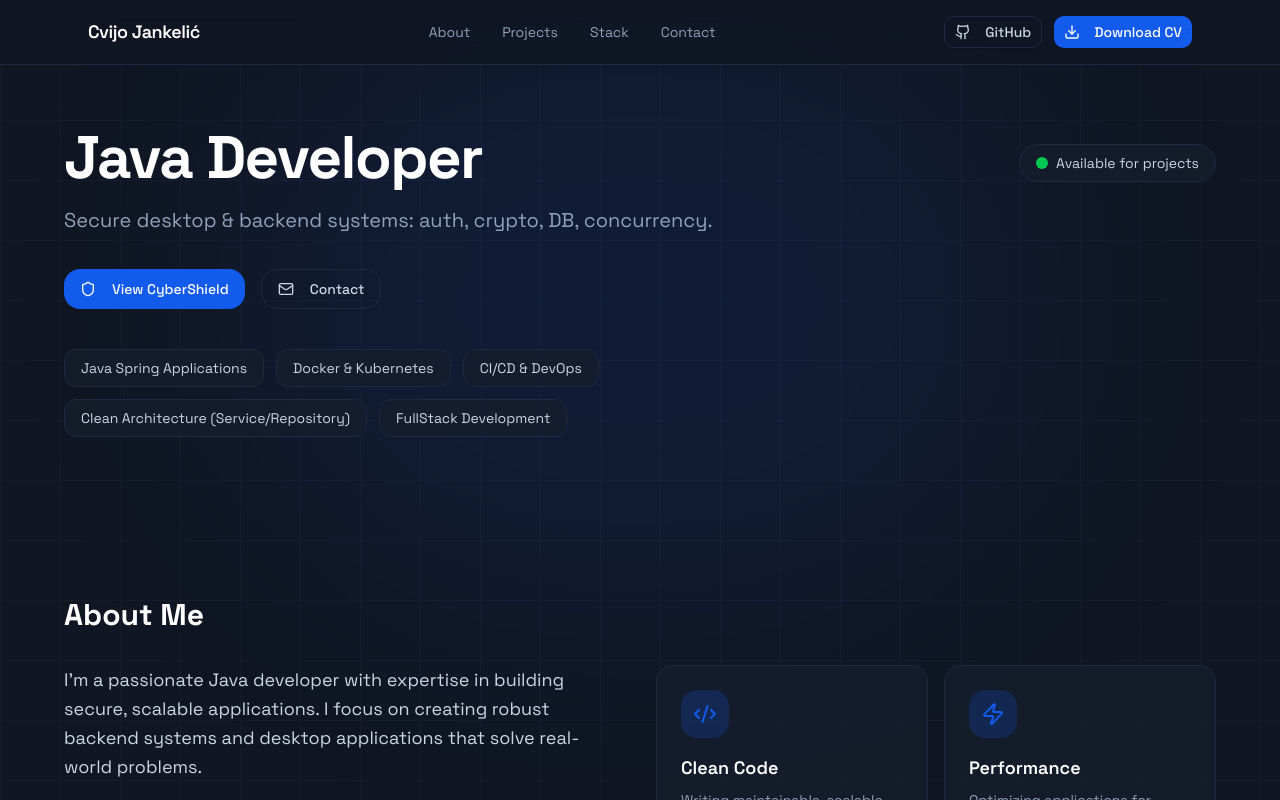
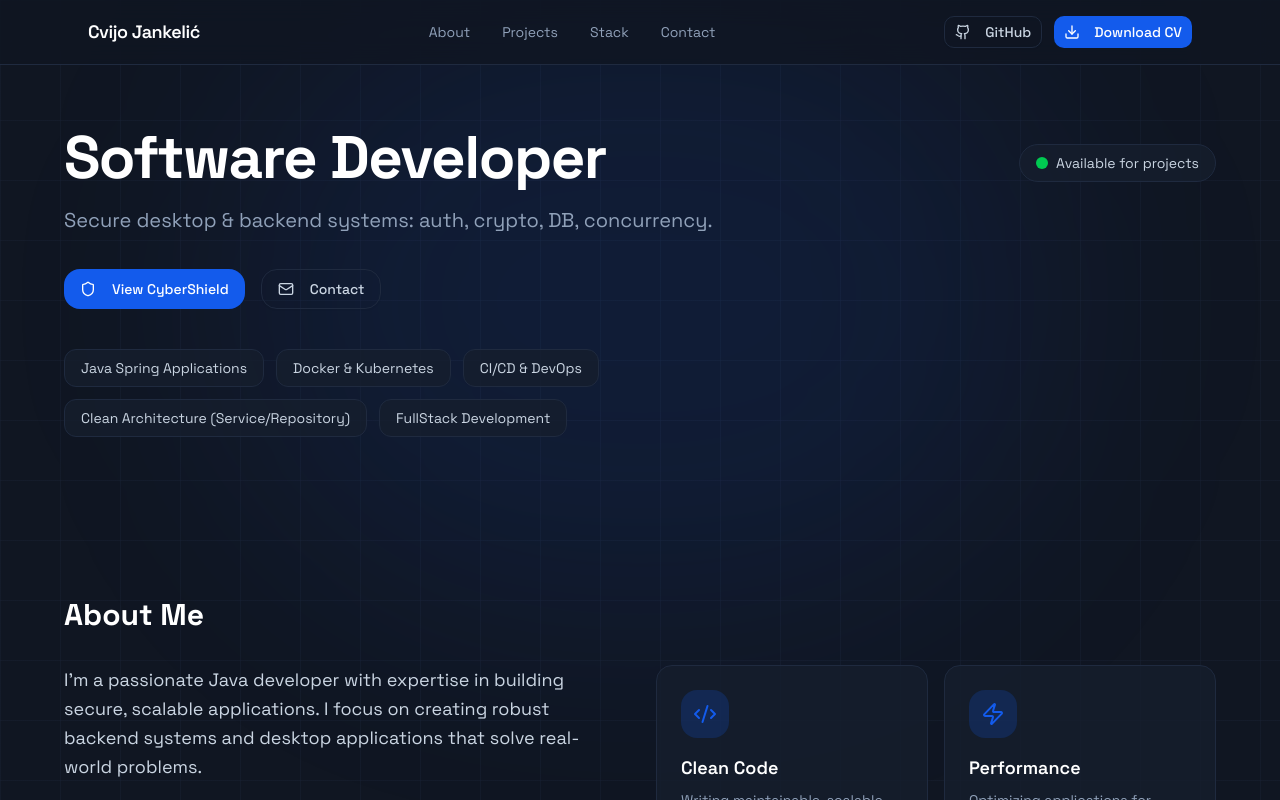
Before and after one commit to Cvijo-Jankelic/PersonalPromo, a Next.js app: page / in a window 1280 px wide. Shown: the top 800 px of the page. Built offline with nearby package versions, Linux system fonts and the light colour scheme.

Commit message:
Updating title in hero section

```diff
--- a/components/hero-section.tsx
+++ b/components/hero-section.tsx
@@ -9,7 +9,7 @@ export function HeroSection() {
           {/* Left Content */}
           <div className="max-w-2xl">
             <h1 className="text-4xl sm:text-5xl lg:text-6xl font-bold text-white mb-4 tracking-tight text-balance">
-              Java Developer
+              Software Developer
             </h1>
             <p className="text-lg sm:text-xl text-slate-400 mb-8 leading-relaxed">
               Secure desktop & backend systems: auth, crypto, DB, concurrency.
```
